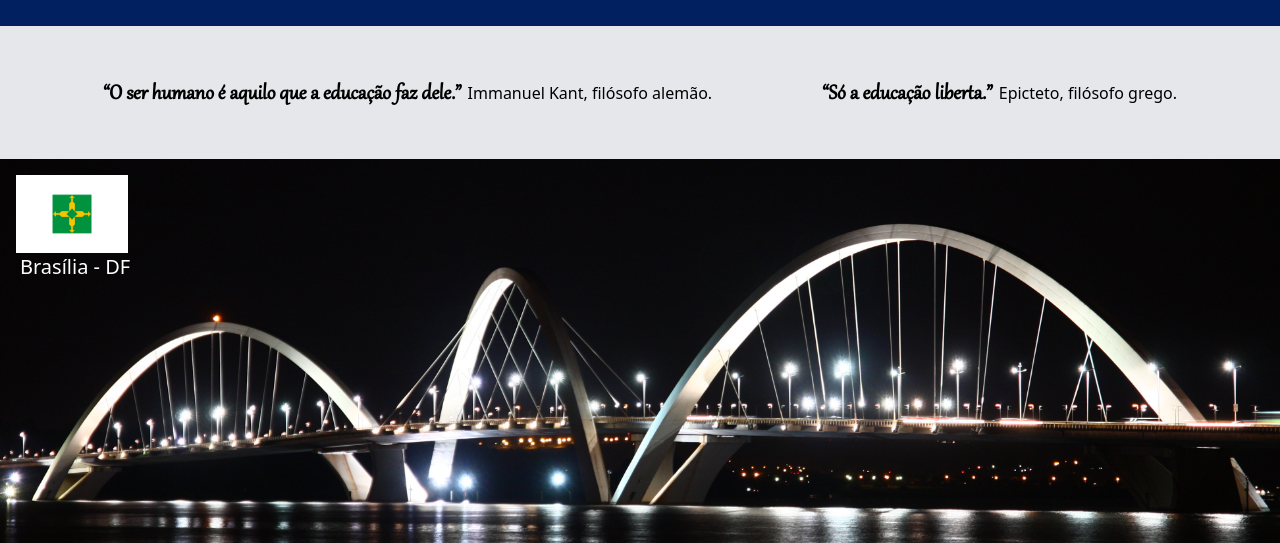
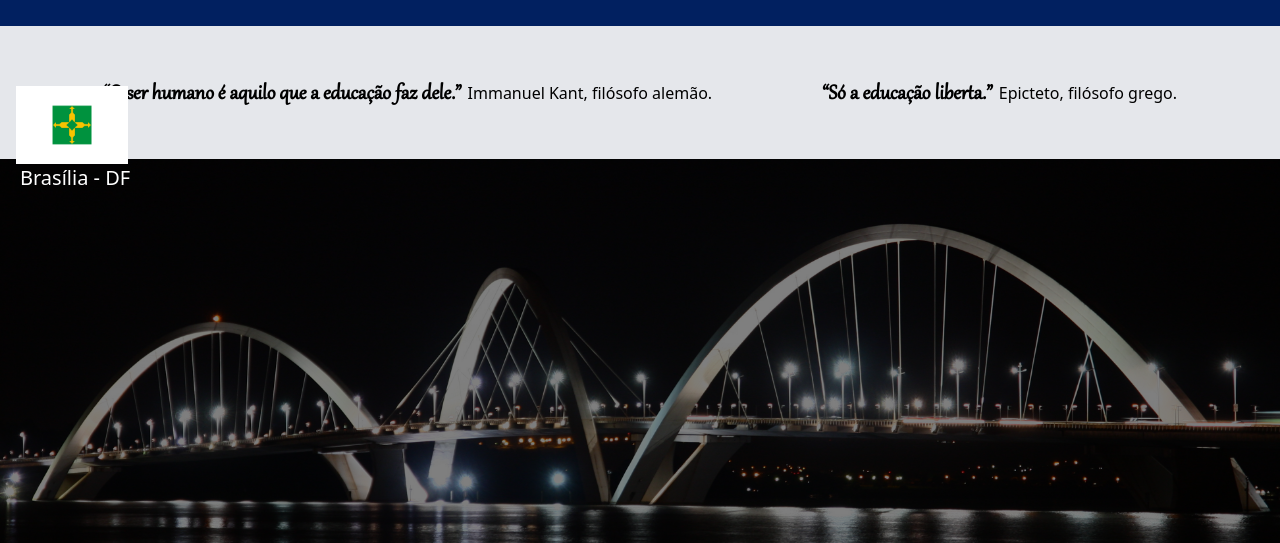
Before and after one commit to lucas-010/cened-penitenciaria, a React (Create React App) app: page /#/ in a window 1280 px wide. Shown: the part 368-911 px from the top of the page. Built offline with nearby package versions, Linux system fonts and the light colour scheme.

Commit message:
opacity bridge-image

```diff
--- a/src/Components/LoginArea/LoginAccess.jsx
+++ b/src/Components/LoginArea/LoginAccess.jsx
@@ -13,7 +13,7 @@ export default function LoginAccess() {
                 <label htmlFor="user-password" className='text-xl font-bold text-white'>Senha</label> <br />
                 <input placeholder='Senha' id='user-password' type="password" className='p-2 outline-none border-4 lg:w-96 md:w-80 w-11/12 rounded-lg border-green-500'/>
             </div>
-            <button className='text-xl mt-5 md:ml-10 lg:ml-10 text-white p-1 border-4 px-4 rounded-lg hover:bg-green-500 transition-colors font-medium border-green-500'>Acessar</button>
+            <button className='text-xl mt-5 md:ml-10 lg:ml-10 text-white border-4 px-4 rounded-lg hover:bg-green-500 transition-colors font-medium border-green-500'>Acessar</button>
         </form>
     </div>
   )
--- a/src/Components/LoginArea/SubBottom.jsx
+++ b/src/Components/LoginArea/SubBottom.jsx
@@ -4,8 +4,10 @@ import dfFlag from '../../Images/dfFlag.png'
 
 export default function SubBottom() {
   return (
-    <div className='w-full h-96' style={{backgroundImage: `url(${ponteJk})`, backgroundSize: 'cover', backgroundPosition: 'center',backgroundRepeat: 'no-repeat'}}>
-        <div className='flex items-center lg:items-start  p-4 flex-col'>
+    <div className='w-full h-96' style={{background: `url(${ponteJk})`,backgroundSize: 'cover', backgroundPosition: 'center',backgroundRepeat: 'no-repeat'}}>
+        <div className='w-full h-full bg-black opacity-50'>
+        </div>
+        <div className='flex absolute bottom-56 items-center lg:items-start p-4 flex-col'>
             <img className='w-28' src={dfFlag} alt="" />
             <p className='text-white ml-1 text-xl'>Brasília - DF</p>
         </div>
```
